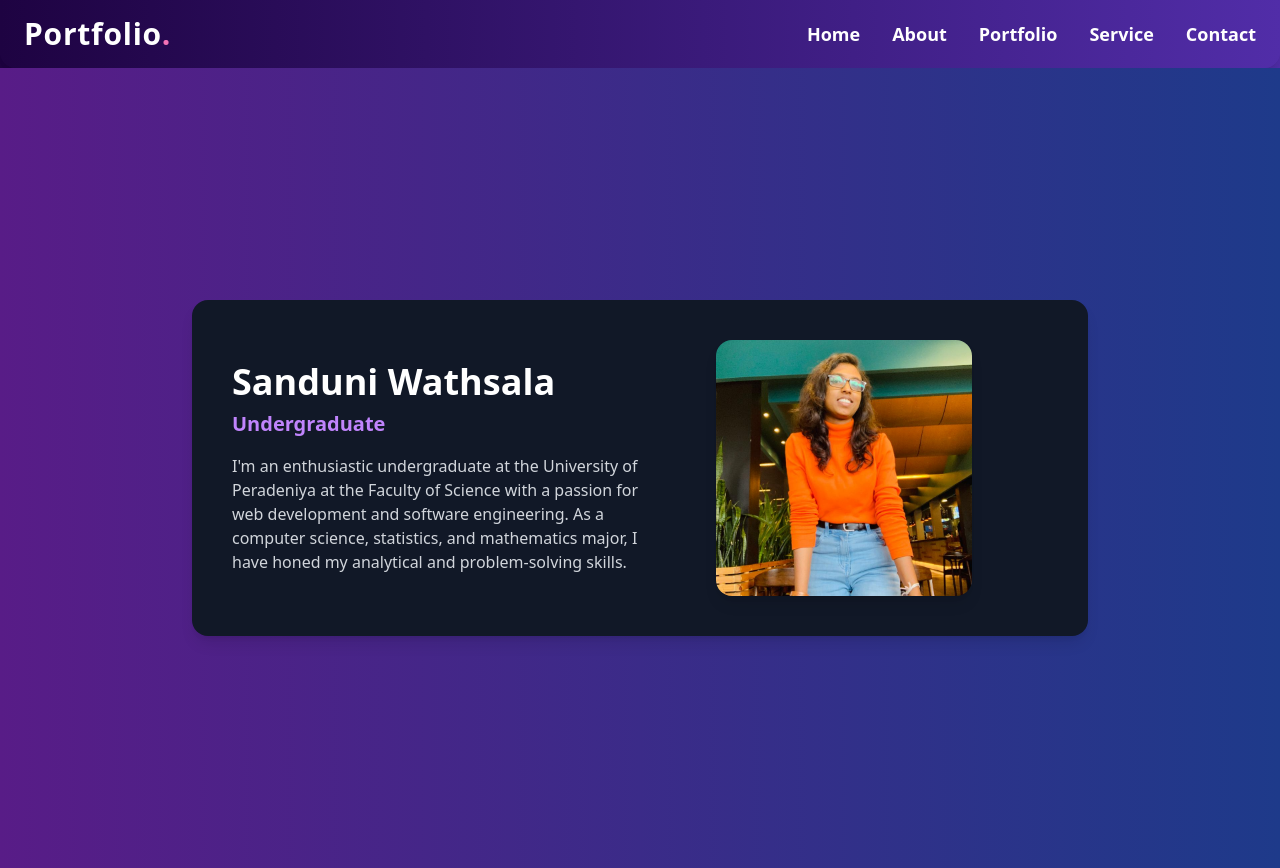
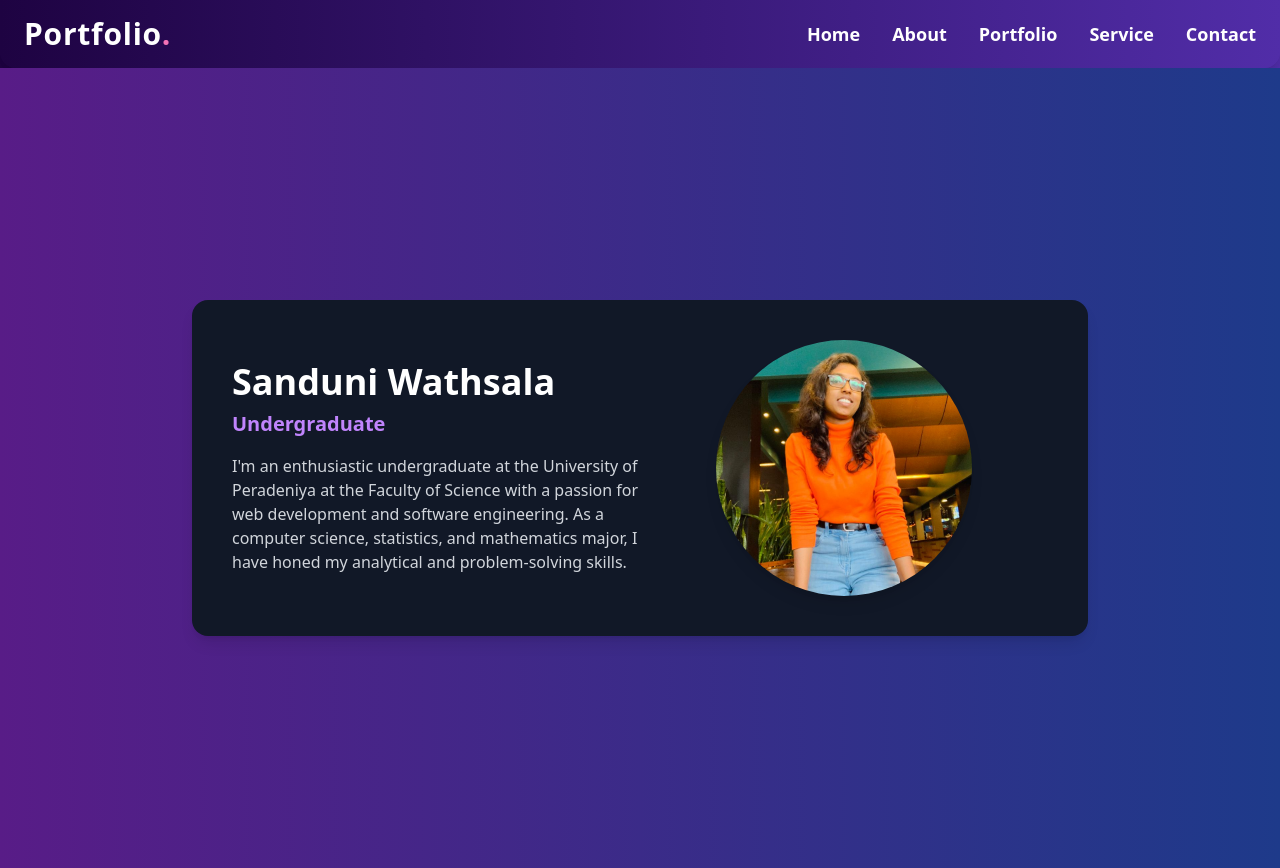
Before and after one commit to Sanduni4822/React-project-Individual, a React (Vite) app: page / in a window 1280 px wide. Built offline with nearby package versions, Linux system fonts and the light colour scheme.

Commit message:
Fully rounded profile pic

```diff
--- a/src/pages/homepage/Homepage.jsx
+++ b/src/pages/homepage/Homepage.jsx
@@ -16,7 +16,7 @@ const Homepage = () => {
 
         {/* Image Section */}
         <div className="flex-1 flex justify-center">
-          <img src={profileImage} alt="Sanduni Wathsala" className="w-64 h-64 object-cover rounded-2xl shadow-lg" />
+          <img src={profileImage} alt="Sanduni Wathsala" className="w-64 h-64 object-cover rounded-full shadow-lg" />
         </div>
       </div>
     </div>
```
